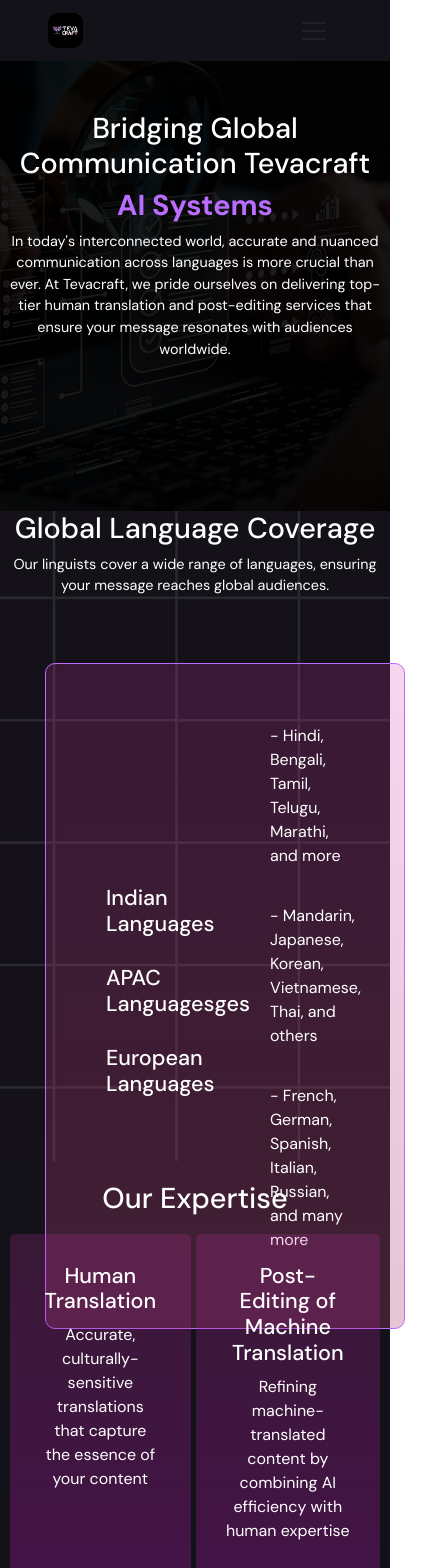
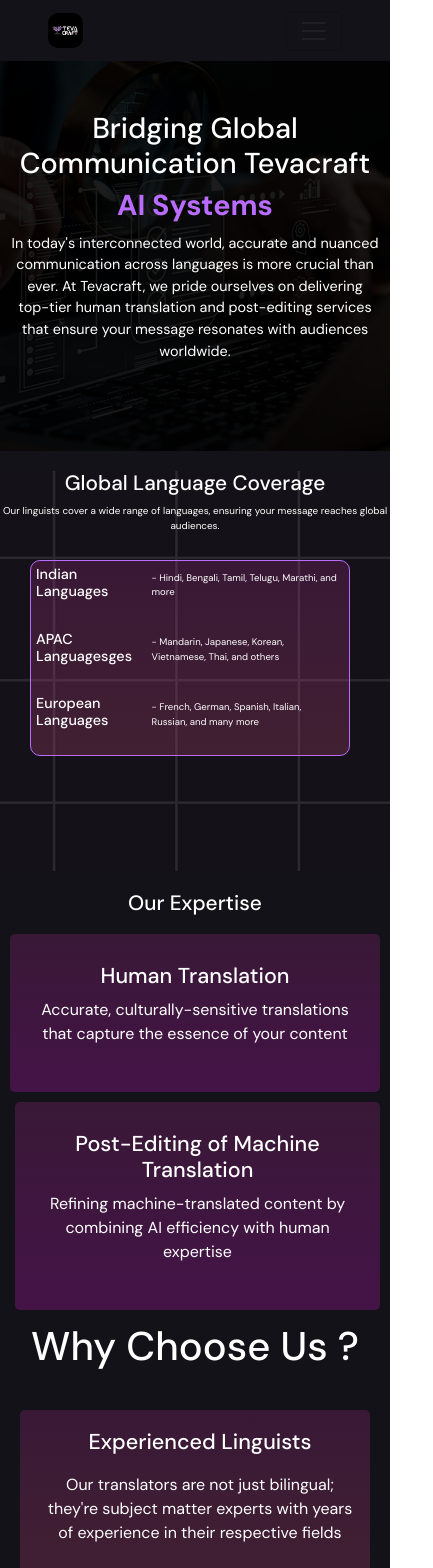
Before and after one commit to felix-fr7/tevacraft, a React (Create React App) app: page /human in a window 390 px wide. Shown: the top 1568 px of the page, 433 px wide, since content can reach past the window. Built offline with nearby package versions, Linux system fonts and the light colour scheme.

Commit message:
form back

```diff
--- a/src/commponent/common/Topnav.jsx
+++ b/src/commponent/common/Topnav.jsx
@@ -3,8 +3,25 @@
 import Navbar from 'react-bootstrap/Navbar';
 import NavDropdown from 'react-bootstrap/NavDropdown';
 import { navdata } from '../../constant/Nav';
+import { useForm } from 'react-hook-form';
+import axios from 'axios';
+import { useState } from 'react';
+function Topnav() {
+  const {formState:{errors},register,handleSubmit} = useForm()
 
-function Topnav() {
+  const onSubmit = async(data)=>{
+      try {
+        const response =await axios.post('https://tevabackend.onrender.com/register/postdetails',data)
+        console.log(response.data)
+
+
+      } catch (error) {
+        console.log(error)
+      }
+  }
+
+  const [openpopup,setopenpopup] = useState(false)
+
   return (
     <Navbar expand="lg" className="bg-body-tertiary px-5">
     <Navbar.Brand href="/"><img src={navdata.image} className="logo" alt="" /></Navbar.Brand>
@@ -41,6 +58,26 @@
           <hr></hr>
           <NavDropdown.Item href="#action/3.5">Software Localization</NavDropdown.Item>
         </NavDropdown>
+        <button onClick={()=>setopenpopup(true)}>Rigister</button>
+        {
+          openpopup &&
+        <div className='popup'>
+          <div className="popup-container">
+          <div className='mainform'>
+    <h2 className='powerheading' style={{color:'#B96CFD'}}>Register</h2>
+    <div className='form'>
+      <i class="fa-solid fa-xmark" onClick={()=> setopenpopup(false)}></i>
+      <input placeholder='Entre your email' type='email' {...register('email')}></input>
+      <input placeholder='Enter Your Name' type='text' {...register('name')}></input>
+      <input type='text' placeholder='Your Work or Assignment  ' {...register('work')}></input>
+      <div className='submit' onClick={handleSubmit(onSubmit)}>
+      <button>Submit</button>
+      </div>
+    </div>
+   </div>
+          </div>
+        </div>
+      }
       </Nav>
     </Navbar.Collapse>
   </Navbar>
--- a/src/index.css
+++ b/src/index.css
@@ -55,6 +55,56 @@
 .topnavdrop2{
     min-width: 310px !important;
 }
+.popup{
+    position: absolute;
+    background-color: rgba(6, 6, 6, 0.967);
+    align-items: center;
+    top: 300px;
+    left: 50%;
+    transform: translate(-50%, -50%);
+    border-radius: 5px;
+}
+/* form---start------ */
+.mainform{
+    display: flex;
+    flex-direction: column;
+}
+.form{
+    display: flex;
+    flex-direction: column;
+    padding: 0px 90px 20px 90px;
+}
+.form input{
+    margin-top: 30px;
+    padding: 15px;
+    border-radius: 10px;
+    border: 1px solid var(--primary-color);
+}
+.form button{
+    margin-top: 20px;
+    width: 200px;
+    height: 42px;
+    border-radius: 77px;
+    margin-top: 25px;
+    background-color: var(--primary-color);
+    color: #0B0B0B;
+    font-weight: 500;
+    font-size: 1.3rem;
+    border: none;
+}
+.submit button:hover{
+    width: 200px;
+    height: 42px;
+    border-radius: 20px;
+    background-color: var(--white-color);
+    color: var(--primary-color);
+    font-weight: 500;
+    font-size: 1.3rem;
+}
+.form .submit{
+    text-align: center;
+}
+/* form--end------- */
 
 
 /* hero */
@@ -289,47 +339,7 @@
     border: none;
     align-items: center;
 }
-/* form---start------ */
-.mainform{
-    display: flex;
-    flex-direction: column;
-}
-.form{
-    display: flex;
-    flex-direction: column;
-    padding: 0px 90px 20px 90px;
-}
-.form input{
-    margin-top: 30px;
-    padding: 15px;
-    border-radius: 10px;
-    border: 1px solid var(--primary-color);
-}
-.form button{
-    margin-top: 20px;
-    width: 300px;
-    height: 72px;
-    border-radius: 77px;
-    margin-top: 25px;
-    background-color: var(--primary-color);
-    color: #0B0B0B;
-    font-weight: 500;
-    font-size: 2rem;
-    border: none;
-}
-.submit button:hover{
-    width: 250px;
-    height: 72px;
-    border-radius: 20px;
-    background-color: var(--white-color);
-    color: var(--primary-color);
-    font-weight: 500;
-    font-size: 2rem;
-}
-.form .submit{
-    text-align: center;
-}
-/* form--end------- */
+
 .footer{
     display: flex;
     justify-content: space-between;
@@ -1284,3 +1294,208 @@
     height: 300px;
     border-radius: 30px;
   }
+  .flexhuman4 h6{
+    margin-top: 10px;
+    margin-bottom: 10px;
+    background: linear-gradient(rgba(204, 49, 173, 0.2), rgba(169, 63, 111, 0.3));
+    padding: 20px;
+    color: var(--white-color);
+    border-radius: 5px;
+
+  }
+  .human4sub1{
+    display: flex;
+    flex-direction: column;
+    gap: 50px;
+    padding: 50px;
+  }
+  .human4sub2{
+    display: flex;
+    flex-direction: column;
+    gap: 50px;
+    padding: 50px;
+  }
+  .human4goal{
+    background-color: var(--grey-color);
+    color: var(--white-color);
+    text-align: center;
+    padding: 50px;
+    border-radius: 5px;
+  }
+  @media screen and (max-width: 580px){
+    .humanmain{
+        background-color: var(--secondary-color);
+    }
+    .human1{
+      background: url(../public/assets/human\ back.png);
+      width: 100%;
+      height: 390px;
+      background-size: cover;
+      background-repeat: no-repeat;
+      background-position: center;
+      color: var(--white-color);
+      padding-top: 50px;
+      text-align: center;
+    }
+    .human1 p{
+        margin: 10px;
+    }
+    .human2{
+      background: url(../public/assets/homeback.png);
+      background-color: var(--secondary-color);
+      width: 100%;
+      height: 400px;
+      color: var(--white-color);
+      text-align: center;
+    }
+    .human2 h2{
+        margin-top: 20px;
+        font-size: 1.3rem;
+    }
+    .human2 p{
+        font-size: 9.9px;
+    }
+    .human2sub{
+      display: flex;
+      align-items: center;
+      text-align: center;
+      justify-content: center;
+      padding: 10px;
+      margin: 0px;
+      margin-right: 30px;
+    }
+     .human2img{
+        width: 0%;
+    }
+    .human2sub img{
+     display: none;
+    }
+    .human2country{
+      display: flex;
+      align-items: center;
+      text-align: center;
+      margin-left: 20px !important;
+      border: 1px solid var(--primary-color);
+      border-radius: 10px;
+      padding: 0px;
+      padding-left: 0px;
+      background: linear-gradient(rgba(204, 49, 173, 0.2), rgba(169, 63, 111, 0.3));
+
+    }
+    .country h4{
+      text-align: left;
+      font-size: 0.9rem;
+      padding: 5px;
+      margin-bottom: 20px
+    }
+    .lang p{
+
+      text-align: left;
+      font-size: 0.6rem;
+    }
+
+    .human3{
+      background-color: var(--secondary-color);
+      color: var(--white-color);
+    }
+    .human3 h2{
+      font-size: 1.3rem;
+      margin-top: 20px;
+    }
+    .human3sub{
+      display: flex;
+      flex-direction: column;
+      padding: 10px;
+      gap: 10px;
+      text-align: center;
+      justify-content: center;
+      color: var(--white-color);
+    }
+    .humantranslat{
+      padding: 30px;
+      background: linear-gradient(rgba(204, 49, 173, 0.2), rgba(123, 21, 124, 0.468));
+      border-radius: 5px;
+
+    }
+    .post-editing{
+      padding: 30px;
+      background: linear-gradient(rgba(204, 49, 173, 0.2), rgba(123, 21, 124, 0.468));
+      border-radius: 5px;
+      margin-left: 5px;
+
+
+    }
+    /* why choose */
+    .whyhead{
+      border-radius: 5px;
+      background: linear-gradient(rgba(204, 49, 173, 0.2), rgba(169, 63, 111, 0.3));
+      align-items: center;
+      text-align: center;
+      margin: 20px;
+      padding: 10px;
+    }
+    .powerheadingh4{
+     margin: 2px;
+    }
+    .whyhead h4{
+      margin-left: 10px;
+    }
+    .whyhead p{
+      margin-left: 10px;
+    }
+    .flexdiv{
+      display: flex;
+      flex-direction: column;
+      align-items: center;
+      text-align: center;
+    }
+    .whyphone img{
+      width: 500px;
+    }
+    /* industries we  */
+    .flexhuman4{
+      display: flex;
+      align-items: center;
+      text-align: center;
+      justify-content: center;
+    }
+    .flexhuman4 img{
+      width: 300px;
+      height: 300px;
+      border-radius: 30px;
+    }
+    .flexhuman4 h6{
+      margin-top: 10px;
+      margin-bottom: 10px;
+      background: linear-gradient(rgba(204, 49, 173, 0.2), rgba(169, 63, 111, 0.3));
+      padding: 20px;
+      color: var(--white-color);
+      border-radius: 5px;
+    }
+    .human4sub1{
+      display: flex;
+      flex-direction: column;
+      gap: 50px;
+      padding: 50px;
+    }
+    .human4sub2{
+      display: flex;
+      flex-direction: column;
+      gap: 50px;
+      padding: 50px;
+    }
+    .human4goal{
+        background-color: var(--grey-color);
+        color: var(--white-color);
+         padding: 10px;
+        margin: 20px;
+        border-radius: 5px;
+      }
+   .human4goal h2{
+       font-size: 1.1rem;
+   }
+   .human4goal p{
+    font-size: 0.8rem;
+   }
+
+  }
--- a/src/page/landingpage/landing.jsx
+++ b/src/page/landingpage/landing.jsx
@@ -11,7 +11,7 @@
 
   const onSubmit = async(data)=>{
       try {
-        const response =await axios.post('http://localhost:8000/register/postdetails',data)
+        const response =await axios.post('https://tevabackend.onrender.com/register/postdetails',data)
         console.log(response.data)
 
 
@@ -82,6 +82,7 @@
    <div className='mainform'>
     <h2 className='powerheading'>Register</h2>
     <div className='form'>
+      <i class="fa-solid fa-xmark"></i>
       <input placeholder='Entre your email' type='email' {...register('email')}></input>
       <input placeholder='Enter Your Name' type='text' {...register('name')}></input>
       <input type='text' placeholder='Your Work or Assignment  ' {...register('work')}></input>
@@ -90,7 +91,7 @@
       </div>
     </div>
    </div>
-   <hr/>
+
    <div className='footercontainer'>
    <h2>{landingdata.footerhead}</h2>
    <div className='footer'>
--- a/src/page/who we are/Human.jsx
+++ b/src/page/who we are/Human.jsx
@@ -15,7 +15,7 @@
               <h2 className='powerheading'>{Humandata.langhead}</h2>
               <p className='powerpara'>{Humandata.langpara}</p>
               <div className='human2sub'>
-                <div>
+                <div className='human2img'>
                   <img src={Humandata.brain} alt=''></img>
                 </div>
                 <div className='human2country'>
@@ -78,22 +78,32 @@
 
              </div>
              </div>
+             <hr></hr>
              <div className='human4'>
               <h2 className='powerheading'>{Humandata.wehead}</h2>
               <div className='flexhuman4'>
-              <div >
+
+              <div className='human4sub1' >
                 <h6>{Humandata.wehead1}</h6>
                 <h6>{Humandata.wehead2}</h6>
                 <h6>{Humandata.wehead3}</h6>
               </div>
+
               <div>
-                {/* <img src={Humandata.boy}></img> */}
+                <img src={Humandata.boy} alt=''></img>
               </div>
-              <div >
+
+              <div className='human4sub2'>
                 <h6>{Humandata.wehead4}</h6>
                 <h6>{Humandata.wehead5}</h6>
                 <h6>{Humandata.wehead6}</h6>
               </div>
+
+              </div>
+
+              <div className='human4goal'>
+                <h2>{Humandata.goalhead}</h2>
+                <p>{Humandata.goalpara}</p>
               </div>
 
              </div>
```
